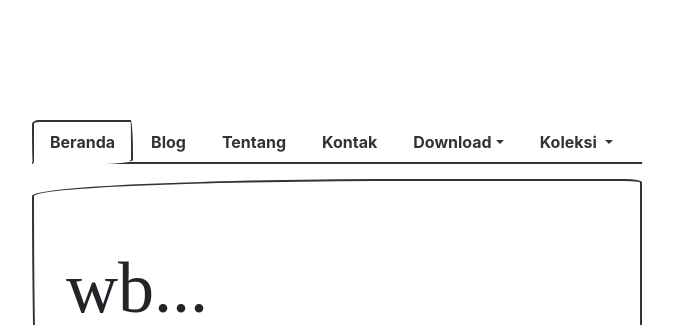
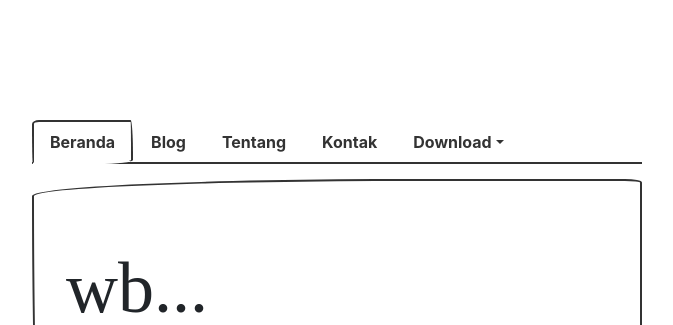
Before and after one commit to ciut/ciut.github.io, a Jekyll site: the page built from index.html, in a window 1280 px wide. Shown: the top 325 px of the page, without its empty margins (303-976 px from the left). Built offline with Jekyll 4.4.1, drawn with Linux system fonts in a browser that asks for light colours; some web fonts are replaced.

Commit message:
wes nesu

```diff
--- a/index.html
+++ b/index.html
@@ -17,7 +17,6 @@ layout: bawaan
     <a class="nav-link" data-toggle="tab" href="#kontak">Kontak</a>
   </li>
   {% include ndownload.html %}
-  {% include nkoleksi.html %}
 </ul>
 	<div id="myTabContent" class="tab-content">
 	{% include tberanda.html %}
```
